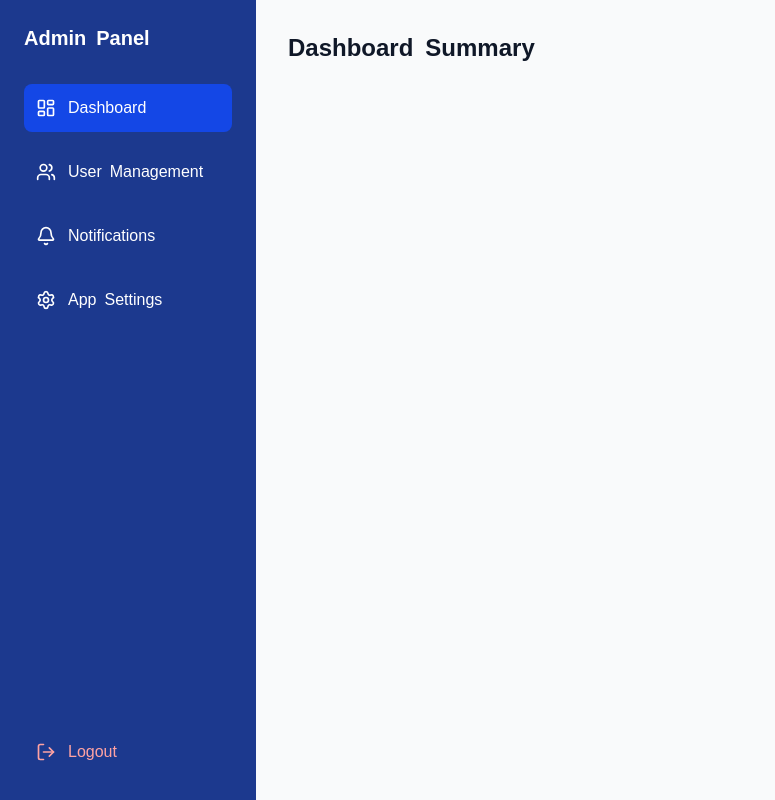
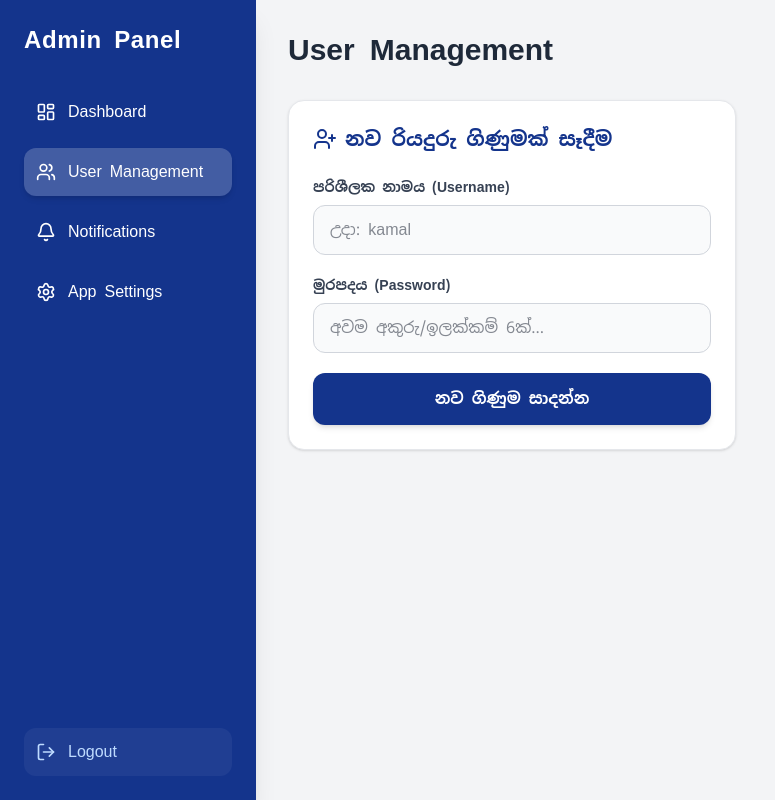
Before and after one commit to lahirukodisingha/delivery-app-frontend, a React (Vite) app: page /admin in a window 1280 px wide. Shown: the whole page, without its empty margins (0-775 px from the left). Built offline with nearby package versions, Linux system fonts and the light colour scheme; sample sign-in values are in the browser's storage.

Commit message:
UX:admin

```diff
--- a/src/pages/AdminDashboard.jsx
+++ b/src/pages/AdminDashboard.jsx
@@ -1,13 +1,21 @@
 import { useState } from 'react';
 import { useNavigate } from 'react-router-dom';
-import { Users, Bell, Settings, LogOut, LayoutDashboard, Database } from 'lucide-react';
+import { Users, Bell, Settings, LogOut, LayoutDashboard, UserPlus } from 'lucide-react';
 
 export default function AdminDashboard() {
   const navigate = useNavigate();
-  const [activeTab, setActiveTab] = useState('dashboard'); // කුමන ටැබ් එකද පෙන්වන්නේ
+  const [activeTab, setActiveTab] = useState('users'); // මුලින්ම User Management ටැබ් එක පෙන්වයි
+
+  // අලුත් යූසර් කෙනෙක් ඇඩ් කිරීම සඳහා අවශ්‍ය States
+  const [newUsername, setNewUsername] = useState('');
+  const [newPassword, setNewPassword] = useState('');
+  const [isLoading, setIsLoading] = useState(false);
+  const [message, setMessage] = useState(null);
+  const [error, setError] = useState(null);
 
   const handleLogout = () => {
-    localStorage.clear();
+    localStorage.removeItem('token');
+    localStorage.removeItem('user');
     navigate('/');
   };
 
@@ -18,32 +26,130 @@ export default function AdminDashboard() {
     { id: 'settings', name: 'App Settings', icon: Settings },
   ];
 
+  // අලුත් ඩ්‍රයිවර් කෙනෙක් ඩේටාබේස් එකට යැවීම
+  const handleAddUser = async (e) => {
+    e.preventDefault();
+    setIsLoading(true);
+    setMessage(null);
+    setError(null);
+
+    try {
+      const response = await fetch('https://delivery-app-backend-coral.vercel.app/api/admin/register-driver', {
+        method: 'POST',
+        headers: {
+          'Content-Type': 'application/json',
+        },
+        body: JSON.stringify({ username: newUsername, password: newPassword }),
+      });
+
+      const data = await response.json();
+
+      if (response.ok) {
+        setMessage(`සාර්ථකයි! ${data.username} ගේ ගිණුම සාදන ලදී. එය ${data.valid_until} දක්වා (මාසයක්) වලංගුයි.`);
+        setNewUsername('');
+        setNewPassword('');
+      } else {
+        setError(data.error || 'ලියාපදිංචි කිරීම අසාර්ථකයි.');
+      }
+    } catch (err) {
+      console.error("Registration Error:", err);
+      setError('සර්වර් එක හා සම්බන්ධ වීමේ දෝෂයක්.');
+    }
+    setIsLoading(false);
+  };
+
   return (
-    <div className="flex h-screen bg-gray-50">
+    <div className="flex h-screen bg-gray-100">
+
       {/* Sidebar */}
-      <div className="w-64 bg-blue-900 text-white p-6 flex flex-col">
-        <h1 className="text-xl font-bold mb-8">Admin Panel</h1>
-        <nav className="flex-1 space-y-4">
+      <div className="w-64 bg-[#14348c] text-white p-6 flex flex-col shadow-xl z-10">
+        <h1 className="text-2xl font-bold mb-8 tracking-wide">Admin Panel</h1>
+        <nav className="flex-1 space-y-3">
           {menuItems.map(item => (
             <button
               key={item.id}
               onClick={() => setActiveTab(item.id)}
-              className={`w-full flex items-center gap-3 p-3 rounded-lg ${activeTab === item.id ? 'bg-blue-700' : 'hover:bg-blue-800'}`}
+              className={`w-full flex items-center gap-3 p-3 rounded-xl font-medium transition-all duration-200 ${activeTab === item.id ? 'bg-white/20 shadow-md' : 'hover:bg-white/10'}`}
             >
               <item.icon size={20} /> {item.name}
             </button>
           ))}
         </nav>
-        <button onClick={handleLogout} className="flex items-center gap-3 p-3 text-red-300 hover:text-red-100">
+        <button onClick={handleLogout} className="flex items-center gap-3 p-3 text-blue-200 hover:text-white transition-colors bg-white/5 hover:bg-red-500/80 rounded-xl mt-auto">
           <LogOut size={20} /> Logout
         </button>
       </div>
 
-      {/* Main Content */}
+      {/* Main Content Area */}
       <div className="flex-1 p-8 overflow-y-auto">
-        {activeTab === 'dashboard' && <h1 className="text-2xl font-bold">Dashboard Summary</h1>}
-        {activeTab === 'users' && <h1 className="text-2xl font-bold">User Management (අලුත් යූසර්ලා ඇඩ් කරන තැන)</h1>}
-        {/* අනිත් ටැබ් ටිකත් මෙතන හදමු */}
+
+        {activeTab === 'dashboard' && (
+          <div>
+            <h1 className="text-3xl font-bold text-gray-800 mb-6">Dashboard Summary</h1>
+            <p className="text-gray-600">මෙතනට අපි ඉදිරියේදී මුළු සාරාංශයම ගේමු.</p>
+          </div>
+        )}
+
+        {/* User Management Section */}
+        {activeTab === 'users' && (
+          <div className="space-y-8">
+            <h1 className="text-3xl font-bold text-gray-800">User Management</h1>
+
+            {/* Add New User Card */}
+            <div className="max-w-md bg-white p-6 rounded-2xl shadow-sm border border-gray-200">
+              <h2 className="text-xl font-bold text-[#14348c] mb-6 flex items-center gap-2">
+                <UserPlus size={24} /> නව රියදුරු ගිණුමක් සෑදීම
+              </h2>
+
+              {message && (
+                <div className="mb-5 p-4 bg-green-50 border-l-4 border-green-500 text-green-700 rounded-r-lg font-medium text-sm shadow-sm">
+                  {message}
+                </div>
+              )}
+              {error && (
+                <div className="mb-5 p-4 bg-red-50 border-l-4 border-red-500 text-red-700 rounded-r-lg font-medium text-sm shadow-sm">
+                  {error}
+                </div>
+              )}
+
+              <form onSubmit={handleAddUser} className="space-y-5">
+                <div>
+                  <label className="block text-gray-700 font-bold mb-2 text-sm">පරිශීලක නාමය (Username)</label>
+                  <input
+                    type="text"
+                    value={newUsername}
+                    onChange={(e) => setNewUsername(e.target.value)}
+                    className="w-full px-4 py-3 border border-gray-300 rounded-xl focus:ring-2 focus:ring-[#14348c] focus:outline-none bg-gray-50 transition-colors"
+                    placeholder="උදා: kamal"
+                    required
+                  />
+                </div>
+                <div>
+                  <label className="block text-gray-700 font-bold mb-2 text-sm">මුරපදය (Password)</label>
+                  <input
+                    type="password"
+                    value={newPassword}
+                    onChange={(e) => setNewPassword(e.target.value)}
+                    className="w-full px-4 py-3 border border-gray-300 rounded-xl focus:ring-2 focus:ring-[#14348c] focus:outline-none bg-gray-50 transition-colors"
+                    placeholder="අවම අකුරු/ඉලක්කම් 6ක්..."
+                    required
+                  />
+                </div>
+                <button
+                  type="submit"
+                  disabled={isLoading}
+                  className={`w-full py-3.5 rounded-xl text-white font-bold transition-all duration-300 shadow-md ${isLoading ? 'bg-blue-400 cursor-not-allowed' : 'bg-[#14348c] hover:bg-blue-800 hover:shadow-lg'}`}
+                >
+                  {isLoading ? 'ගිණුම සාදමින් පවතී...' : 'නව ගිණුම සාදන්න'}
+                </button>
+              </form>
+            </div>
+
+            {/* මෙතනට අපි ඊළඟට ඉන්න යූසර්ලගේ ලිස්ට් එක (Table) එක ගේමු */}
+
+          </div>
+        )}
+
       </div>
     </div>
   );
```
